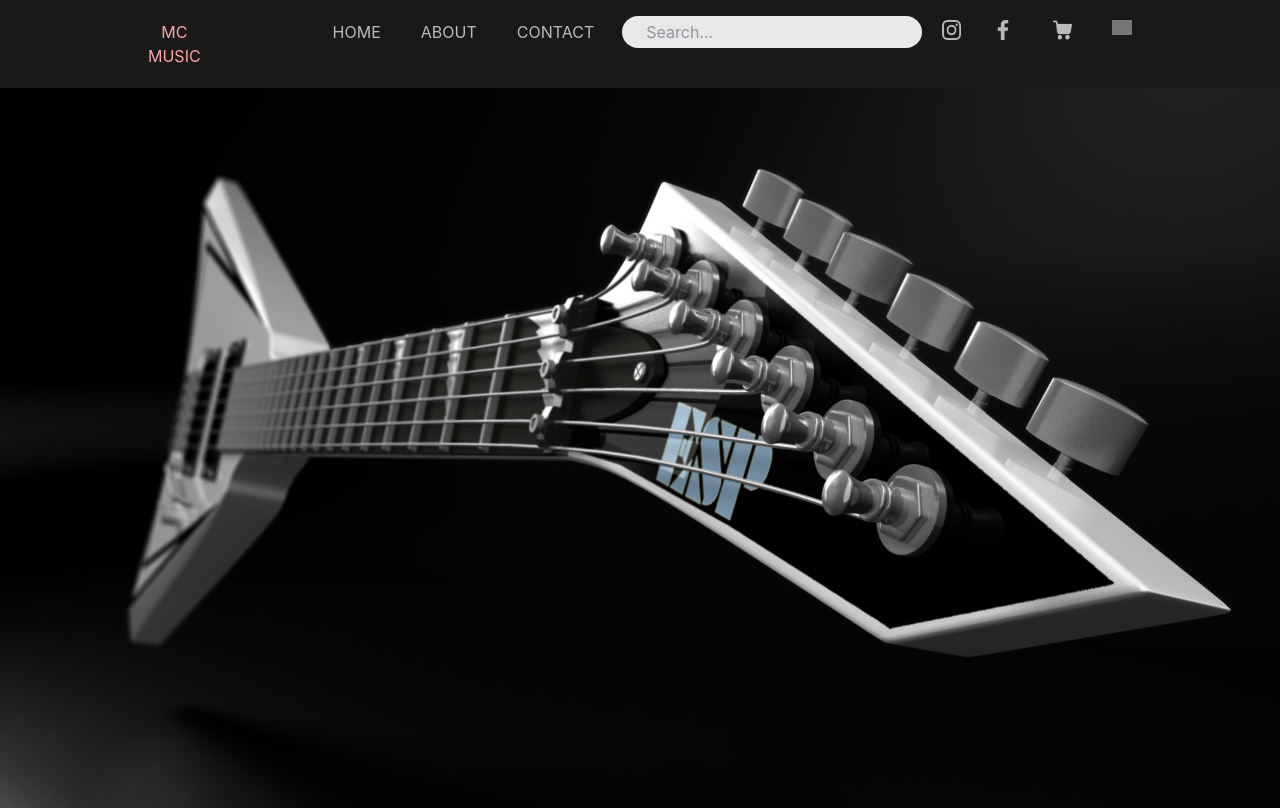
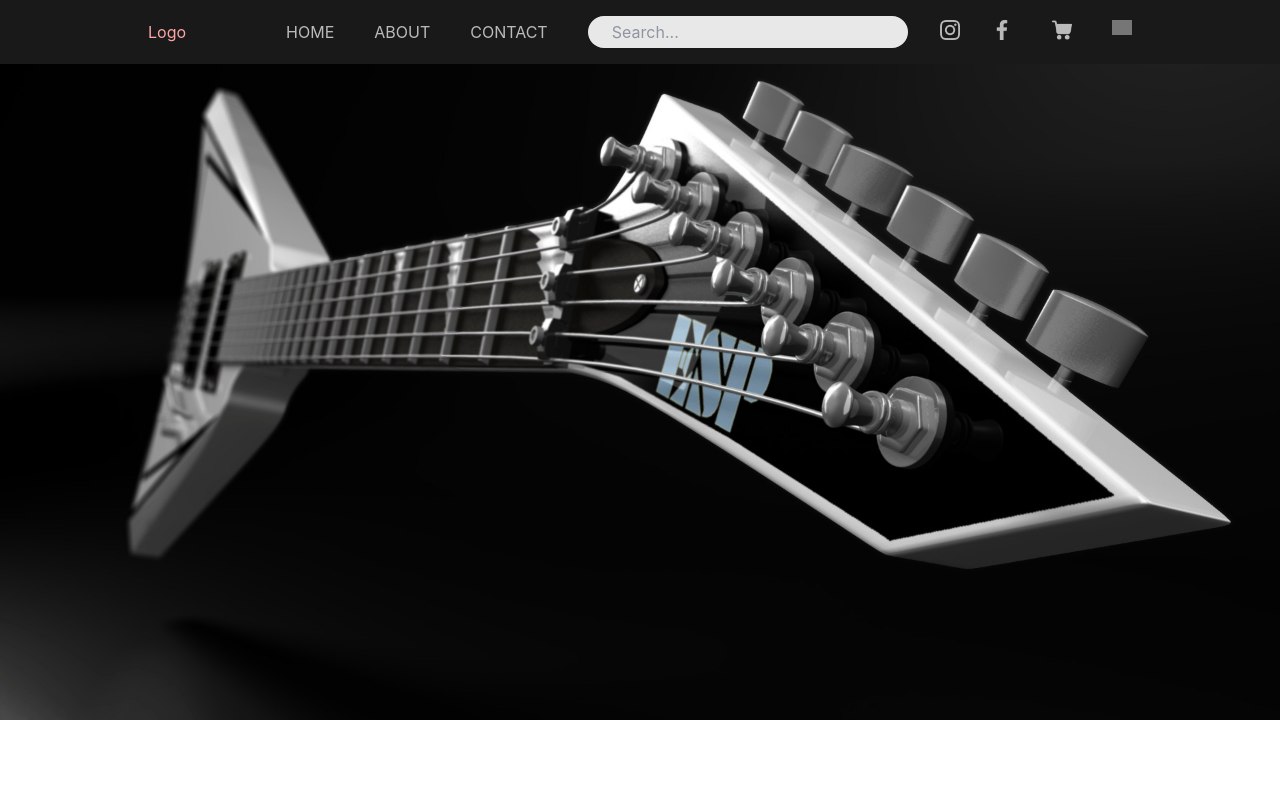
Before and after one commit to tudstk/guitar-website-react, a React (Create React App) app: page / in a window 1280 px wide. Built offline with nearby package versions, Linux system fonts and the light colour scheme; grey boxes are pictures that could not be loaded.

Commit message:
fixed navbar

```diff
--- a/src/Components/navbar/Navbar.jsx
+++ b/src/Components/navbar/Navbar.jsx
@@ -8,15 +8,15 @@ import fbIcon from './fb.png';
 
 const Navbar = () => {
     return(
-        <div className='flex justify-between w-screen bg-navbar-black text-white sticky top-0 z-50'>
+        <div className='flex justify-between w-screen bg-navbar-black text-white fixed top-0 z-50'>
             {/* <p className='m-5 ml-6 md:ml-32'>
                 <h1 className="opacity-80">Guitar Shop</h1>
             </p> */}
             <ul className='flex flex-row justify-between content-center mr-2 md:ml-32'>
                 <li>
-                    <h1 className="opacity-100 text-red-300 m-5">MC MUSIC</h1>
+                    <h1 className="opacity-100 text-red-300 m-5">Logo</h1>
                 </li>
-                <li className="hidden md:block m-5 ml-28 opacity-70 transition duration-150 hover:opacity-100 cursor-pointer ease-in">HOME</li>
+                <li className="hidden md:block m-5 ml-20 opacity-70 transition duration-150 hover:opacity-100 cursor-pointer ease-in">HOME</li>
                 <li className="hidden md:block m-5 opacity-70 transition duration-150 hover:opacity-100 cursor-pointer ease-in">ABOUT</li>
                 <li className="hidden md:block m-5 opacity-70 transition duration-150 hover:opacity-100 cursor-pointer ease-in">CONTACT</li>
             </ul>
@@ -25,19 +25,19 @@ const Navbar = () => {
             <ul className='flex flex-row justify-between content-center mr-2 md:mr-32'>
 
                 <li className="m-5">
-                    <img src={ igIcon } alt="igIcon" className="hidden md:block w-6 opacity-70 transition duration-150 hover:opacity-100 cursor-pointer ease-in"/>
+                    <img src={ igIcon } alt="igIcon" className="hidden md:block w-5 opacity-70 transition duration-150 hover:opacity-100 cursor-pointer ease-in"/>
                 </li>
                 <li className="m-5 ml-3">
-                    <img src={ fbIcon } alt="fbIcon" className="hidden md:block w-6 opacity-70 transition duration-150 hover:opacity-100 cursor-pointer ease-in"/>
+                    <img src={ fbIcon } alt="fbIcon" className="hidden md:block w-5 opacity-70 transition duration-150 hover:opacity-100 cursor-pointer ease-in"/>
                 </li>
-                <li className='m-5'>
-                    <Link to='/cart'>
-                        <img src={ shoppingCartIcon } alt="shoppingCartIcon" className="w-6 opacity-70 transition duration-150 hover:opacity-100 cursor-pointer ease-in"/>
+                <li className="m-5">
+                    <Link to="/cart">
+                        <img src={ shoppingCartIcon } alt="shoppingCartIcon" className="w-5 opacity-70 transition duration-150 hover:opacity-100 cursor-pointer ease-in"/>
                     </Link>
                 </li>
                 <li className='m-5'>
                     <Link to='/login'>
-                        <img src={ accountIcon } alt="accountIcon" className="w-6 opacity-70 transition duration-150 hover:opacity-100 cursor-pointer ease-in"/>
+                        <img src={ accountIcon } alt="accountIcon" className="w-5 opacity-70 transition duration-150 hover:opacity-100 cursor-pointer ease-in"/>
                     </Link>
                 </li>
             </ul>
```
